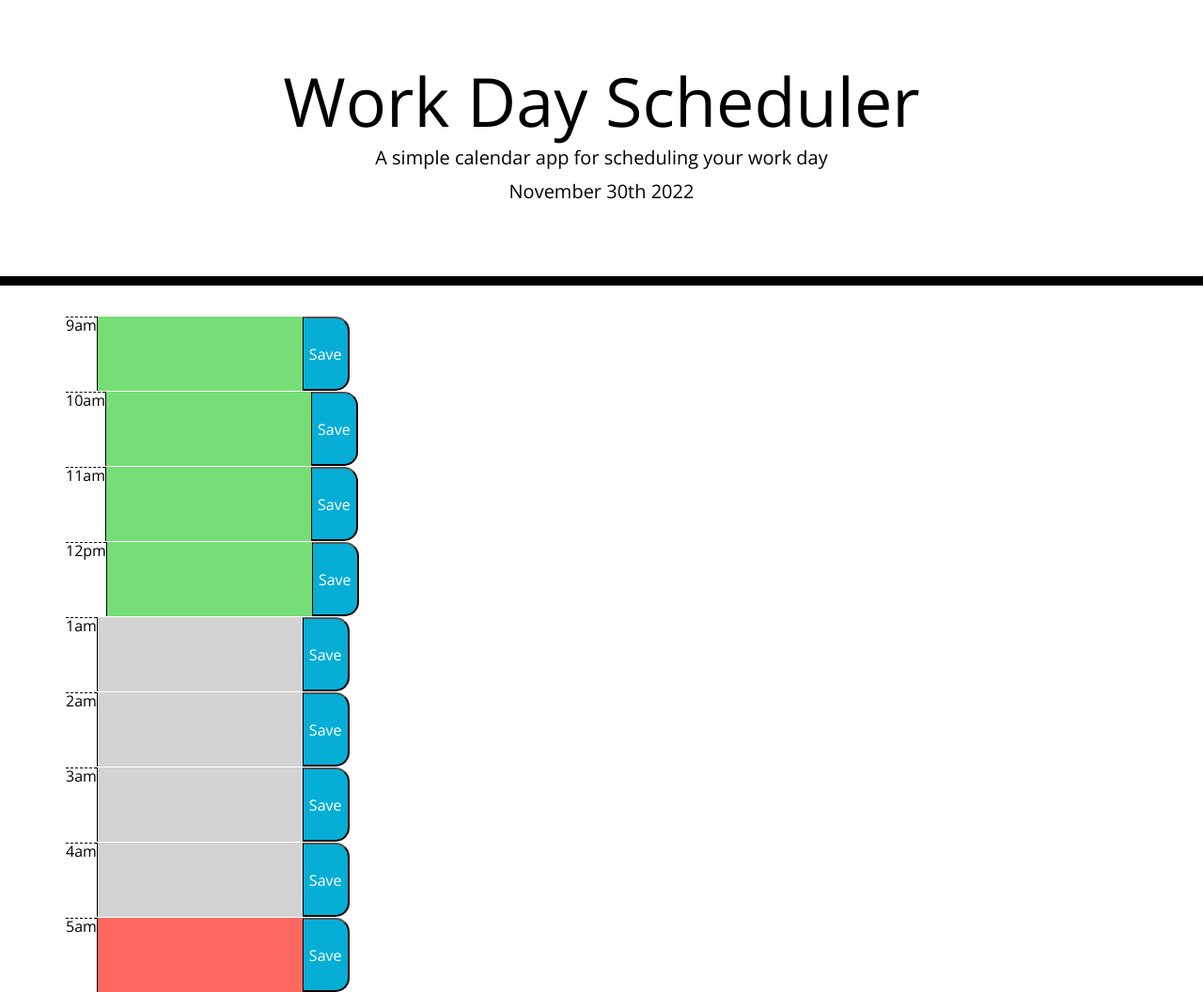
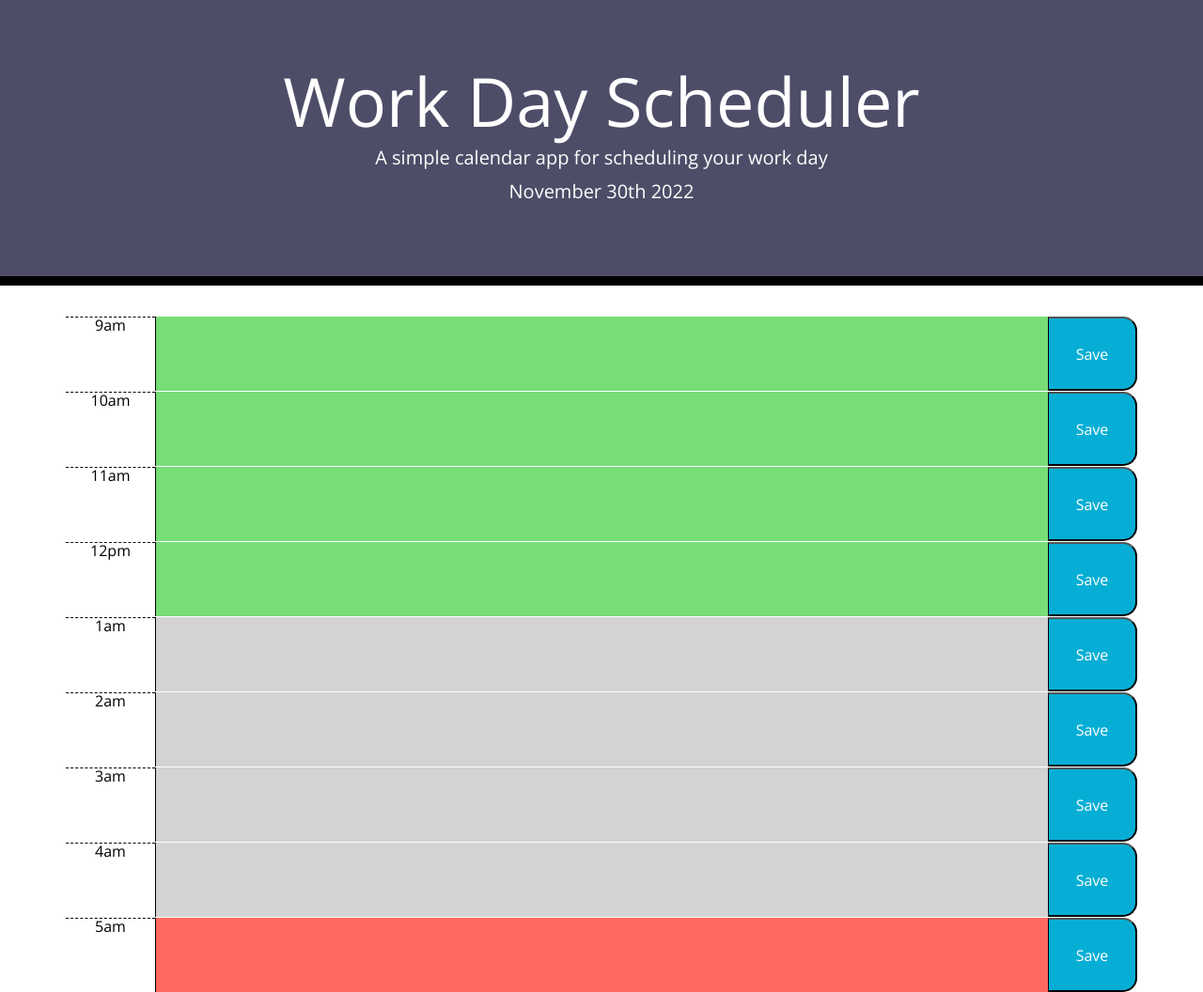
Before and after one commit to Doompeck/Work-Day-Scheduler, a plain HTML site: page index.html in a window 1280 px wide. Shown: the whole page at 94% size. Drawn offline with nearby package versions, Linux system fonts and the light colour scheme.

Commit message:
all required functionality enabled

```diff
--- a/assets/css/style.css
+++ b/assets/css/style.css
@@ -15,8 +15,8 @@ textarea{
 
 .jumbotron {
   text-align: center;
-  background-color: transparent;
-  color: black;
+  background-color: rgb(77, 77, 104);
+  color: rgb(255, 255, 255);
   border-radius: 0;
   border-bottom: 10px solid black;
 }
--- a/script.js
+++ b/script.js
@@ -33,10 +33,10 @@ function timeBlock() {
     }
 
     htmlTemplate = `
-        <div class="row">
-        <div class="hour">${formatHour}</div>
-        <textarea class="${pastPresentFuture}">${storedValue}</textarea>
-        <button class="saveBtn" data-hour="${hour}">Save</button>
+        <div class="row time-block">
+        <div class="hour col-1">${formatHour}</div>
+        <textarea class="col-10 ${pastPresentFuture}">${storedValue}</textarea>
+        <button class="col-1 saveBtn" data-hour="${hour}">Save</button>
         </div>
         `;
     containerEl.append(htmlTemplate);
```
